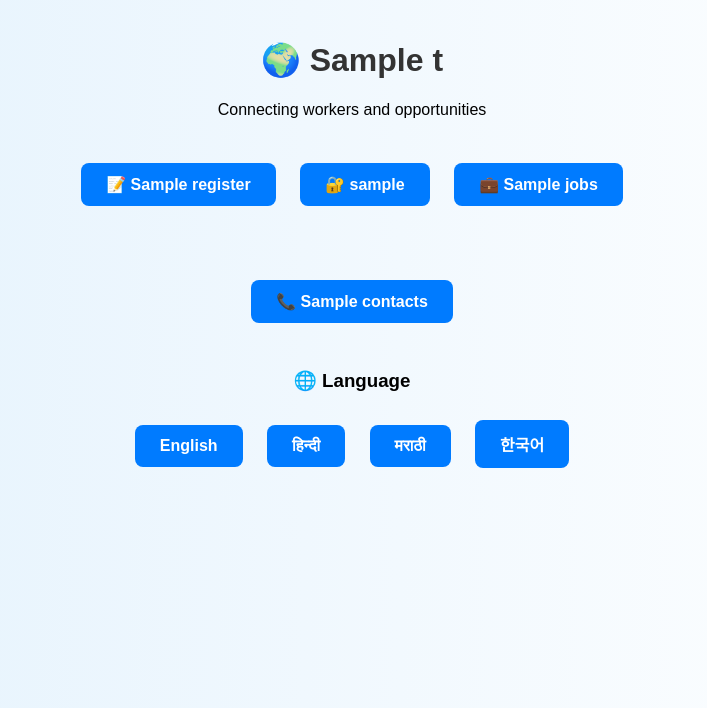
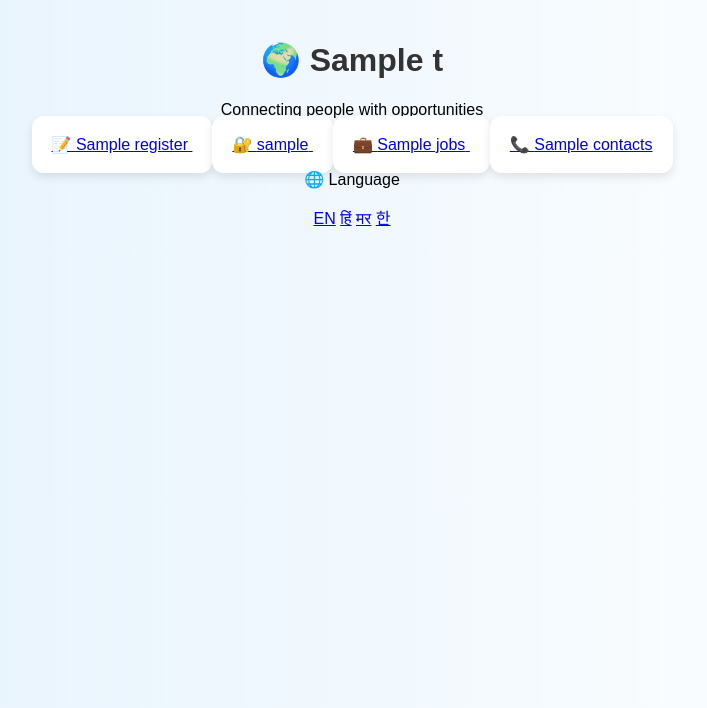
Before and after one commit to omkar29-maker/community-app, a Flask app: template templates/index.html in a window 1280 px wide. Shown: the top 708 px of the page, without its empty margins (288-995 px from the left). Run offline with Flask 3, Linux system fonts and the light colour scheme; the template is opened without the code that fills it: most values are stand-ins (such as "Sample title", 1, 10 or a date in 2020); some libraries are stand-ins or nearby versions.

Commit message:
Update index.html

```diff
--- a/templates/index.html
+++ b/templates/index.html
@@ -3,10 +3,12 @@
 <head>
     <title>{{ t.title }}</title>
 
-    <!-- PWA -->
     <link rel="manifest" href="/static/manifest.json">
-    <meta name="theme-color" content="#2b2bff">
+    <meta name="theme-color" content="#111827">
     <meta name="viewport" content="width=device-width, initial-scale=1.0">
+
+    <!-- Google Font -->
+    <link href="https://fonts.googleapis.com/css2?family=Poppins:wght@300;500;700&display=swap" rel="stylesheet">
 
     <link rel="stylesheet" href="/static/style.css">
 </head>
@@ -15,49 +17,66 @@
 
 <div class="container">
 
-    <!-- ✅ MESSAGE (CORRECT POSITION) -->
+    <!-- TOP SECTION -->
+    <div class="header">
+        <h1>🌍 {{ t.title }}</h1>
+        <p class="subtitle">Connecting people with opportunities</p>
+    </div>
+
+    <!-- MESSAGE -->
     {% if message %}
-        <p style="color: green; font-weight: bold;">{{ message }}</p>
+        <div class="message">{{ message }}</div>
     {% endif %}
 
-    <!-- TITLE -->
-    <h1>🌍 {{ t.title }}</h1>
+    <!-- DASHBOARD -->
+    <div class="dashboard">
 
-    <p>Connecting workers and opportunities</p>
+        <a class="card" href="/register">
+            📝
+            <span>{{ t.register }}</span>
+        </a>
 
-    <br>
+        <a class="card" href="/login">
+            🔐
+            <span>{{ t.login }}</span>
+        </a>
 
-    <!-- MAIN BUTTONS -->
-    <a class="btn" href="/register">📝 {{ t.register }}</a>
-    <a class="btn" href="/login">🔐 {{ t.login }}</a>
-    <a class="btn" href="/jobs">💼 {{ t.jobs }}</a>
+        <a class="card" href="/jobs">
+            💼
+            <span>{{ t.jobs }}</span>
+        </a>
 
-    <br><br>
+        {% if 'user' in session %}
+        <a class="card highlight" href="/post">
+            ➕
+            <span>{{ t.post }}</span>
+        </a>
 
-    <!-- SHOW ONLY IF LOGGED IN -->
-    {% if 'user' in session %}
-        <a class="btn" href="/post">➕ {{ t.post }}</a>
-        <a class="btn" href="/logout">🚪 {{ t.logout }}</a>
-    {% endif %}
+        <a class="card" href="/logout">
+            🚪
+            <span>{{ t.logout }}</span>
+        </a>
+        {% endif %}
 
-    <br><br>
+        <a class="card" href="/contacts">
+            📞
+            <span>{{ t.contacts }}</span>
+        </a>
 
-    <!-- EXTRA FEATURES -->
-    <a class="btn" href="/contacts">📞 {{ t.contacts }}</a>
+    </div>
 
-    <br><br>
+    <!-- LANGUAGE -->
+    <div class="language">
+        <p>🌐 Language</p>
 
-    <!-- 🌐 LANGUAGE SWITCH -->
-    <h3>🌐 Language</h3>
-
-    <a class="btn" href="/set_language/en">English</a>
-    <a class="btn" href="/set_language/hi">हिन्दी</a>
-    <a class="btn" href="/set_language/mr">मराठी</a>
-    <a class="btn" href="/set_language/kr">한국어</a>
+        <a href="/set_language/en">EN</a>
+        <a href="/set_language/hi">हिं</a>
+        <a href="/set_language/mr">मर</a>
+        <a href="/set_language/kr">한</a>
+    </div>
 
 </div>
 
-<!-- Service Worker -->
 <script>
 if ('serviceWorker' in navigator) {
     navigator.serviceWorker.register('/static/sw.js');
```
